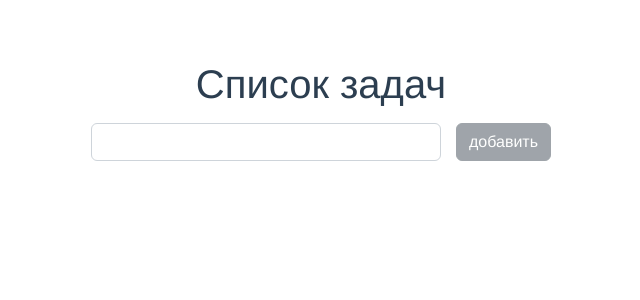
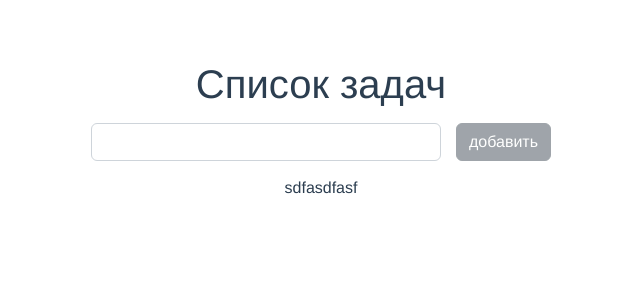
Before and after one commit to acartoon/checklst, a Vue app: page / in a window 1280 px wide. Shown: the top 300 px of the page, without its empty margins (319-959 px from the left). Built offline with nearby package versions, Linux system fonts and the light colour scheme.

Commit message:
новое название коммита

```diff
--- a/src/App.vue
+++ b/src/App.vue
@@ -1,5 +1,6 @@
 <template>
   <main-screen/>
+  <p>sdfasdfasf</p>
 </template>
 
 <script>
```
